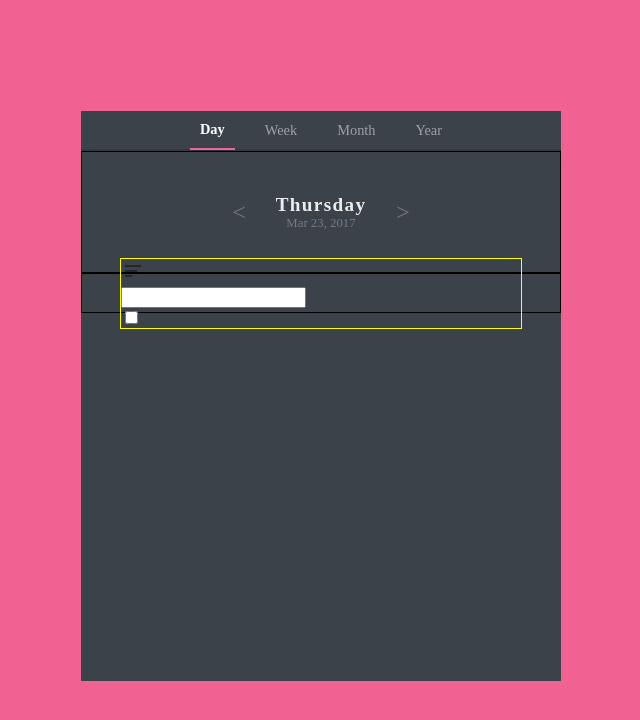
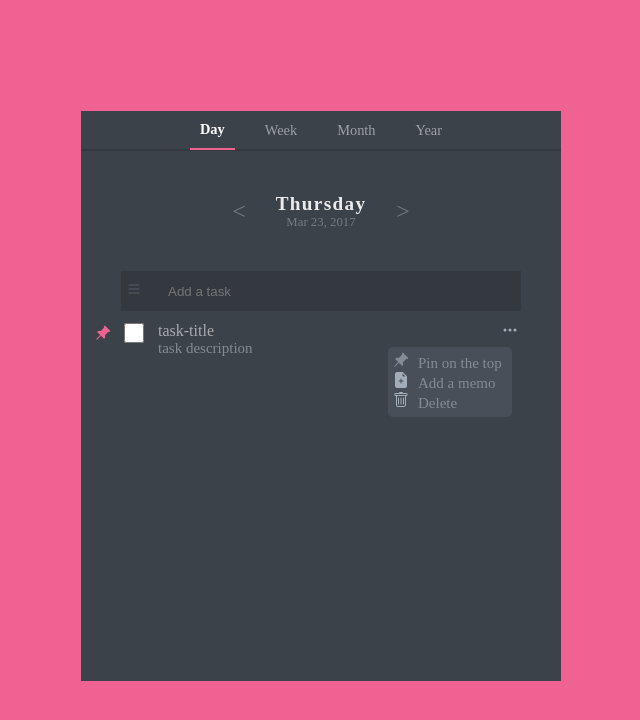
Before and after one commit to lilianeKenmogne/todo-app, a plain HTML site: page index.html in a window 1280 px wide. Shown: the whole page, without its empty margins (319-959 px from the left). Drawn offline with Linux system fonts and the light colour scheme.

Commit message:
implementation complète en html et css

```diff
--- a/css/style.css
+++ b/css/style.css
@@ -14,6 +14,7 @@ body {
     background-color: #3c424a;
 }
 
+/* Navigation menu */
 #nav {
     height: 40px;
     border-bottom: 2px solid #343940;
@@ -57,9 +58,9 @@ body {
     color: white;
 }
 
+/* Date bloc */
 #date {
     height: 120px;
-    border: 1px solid black;
     display: flex;
     justify-content: center;
     align-items: center;
@@ -95,17 +96,129 @@ body {
     font-family: "Poppins Regular";
 }
 
-#input-area {
+/* input bloc */
+#bloc-input {
     width: 100%;
+    display: flex;
+    justify-content: center;
+    align-items: center;
+    overflow: hidden;
+}
+
+#input {
+    width: 400px;
     height: 40px;
-    border: 1px solid black;
-    box-sizing: border-box;
+    background-color: #343940;
+    display: flex;
+    justify-content: flex-start;
+    align-items: center;
+}
+
+#input div {
+    margin: 5px;
+}
+
+#menu-icon {
+    width: 30px;
+}
+
+#bloc-input input {
+    width: 300px;
+    height: 40px;
+    border: 0px;
+    background-color: #343940;
+}
+
+/* Task block */
+#bloc-task {
+    height: 100px;
+    width: 430px;
+    margin: 7px;
+}
+
+.task-item {
+    height: 50px;
+    width: 100%;
+    display: flex;
+    justify-content: flex-start;
+    align-items: flex-start;
+    margin-bottom: 20px;
+}
+
+.title {
+    color: #a9abae;
+}
+
+.description {
+    color: #848b94;
+    font-size: 15px;
+}
+
+.pin {
+    width: 30px;
+    height: 30px;
     display: flex;
     justify-content: center;
     align-items: center;
 }
 
-#bloc1 {
+.line1 {
     width: 400px;
-    border: 1px solid yellow;
+    height: 50px;
+    display: flex;
+    margin-right: 0;
+    display: flex;
+    justify-content: space-between;
 }
+
+.check {
+    width: 30px;
+    height: 30px;
+    display: flex;
+    justify-content: center;
+    align-items: center;
+}
+
+.check input {
+    width: 20px;
+    height: 20px;
+    border: 1px solid #484f59;
+    background-color: #343940;
+}
+
+.task-title {
+    color: white;
+    width: 330px;
+    display: flex;
+    flex-direction: column;
+    justify-content: flex-start;
+    padding: 4px;
+}
+
+.more {
+    display: flex;
+    justify-content: center;
+    padding: 4px;
+    padding-right: 0;
+    justify-self: flex-end;
+}
+
+.actions {
+    position: absolute;
+    background-color: #484f59;
+    margin-top: 25px;
+    margin-right: 120px;
+    padding: 5px;
+    border-radius: 5px;
+    color: #848b95;
+    font-size: 15px;
+    /* display: none; */
+}
+
+.actions div span {
+    padding: 5px;
+}
+
+.actions div i {
+    padding: 5px;
+}
--- a/index.html
+++ b/index.html
@@ -32,65 +32,85 @@
                 <span> > </span>
             </div>
         </div>
-        <div id="input-area">
-            <div id="bloc1">
+        <div id="bloc-input">
+            <div id="input">
                 <div id="menu-icon">
-                    <svg src="assets/images/menu-alt-left-svgrepo-com.svg" width="24" height="24"
-                        style="fill: rgba(11, 11, 11, 0.5);transform: ;msFilter:;">
-                        <path d="M4 11h12v2H4zm0-5h16v2H4zm0 12h7.235v-2H4z"></path>
+                    <svg xmlns="http://www.w3.org/2000/svg" width="16" height="16" fill="#555d6a" class="bi bi-list"
+                        viewBox="0 0 16 16">
+                        <path fill-rule="evenodd"
+                            d="M2.5 12a.5.5 0 0 1 .5-.5h10a.5.5 0 0 1 0 1H3a.5.5 0 0 1-.5-.5zm0-4a.5.5 0 0 1 .5-.5h10a.5.5 0 0 1 0 1H3a.5.5 0 0 1-.5-.5zm0-4a.5.5 0 0 1 .5-.5h10a.5.5 0 0 1 0 1H3a.5.5 0 0 1-.5-.5z" />
                     </svg>
                 </div>
-                <div id="input">
-                    <input type="text">
-                </div>
-                <div id="enter-button">
-                    <input type="checkbox" name="" id="">
+                <div>
+                    <input type="text" placeholder="Add a task">
                 </div>
             </div>
         </div>
-        <!-- <div id="input">
-            <div id="inputcontent">
-                <div>
-                    <svg src="assets/images/menu-alt-left-svgrepo-com.svg" width="24" height="24"
-                        style="fill: rgba(11, 11, 11, 0.5);transform: ;msFilter:;">
-                        <path d="M4 11h12v2H4zm0-5h16v2H4zm0 12h7.235v-2H4z"></path>
+        <div id="bloc-task">
+            <div class="task-item">
+                <div class="pin">
+                    <svg xmlns="http://www.w3.org/2000/svg" width="16" height="16" fill="#f06292"
+                        class="bi bi-pin-angle-fill" viewBox="0 0 16 16">
+                        <path
+                            d="M9.828.722a.5.5 0 0 1 .354.146l4.95 4.95a.5.5 0 0 1 0 .707c-.48.48-1.072.588-1.503.588-.177 0-.335-.018-.46-.039l-3.134 3.134a5.927 5.927 0 0 1 .16 1.013c.046.702-.032 1.687-.72 2.375a.5.5 0 0 1-.707 0l-2.829-2.828-3.182 3.182c-.195.195-1.219.902-1.414.707-.195-.195.512-1.22.707-1.414l3.182-3.182-2.828-2.829a.5.5 0 0 1 0-.707c.688-.688 1.673-.767 2.375-.72a5.922 5.922 0 0 1 1.013.16l3.134-3.133a2.772 2.772 0 0 1-.04-.461c0-.43.108-1.022.589-1.503a.5.5 0 0 1 .353-.146z" />
                     </svg>
                 </div>
-                <input type="text" name="task" id="task" placeholder="Add a task">
+                <div class="line1">
+                    <div class="check">
+                        <input type="checkbox">
+                    </div>
+                    <div class="task-title">
+                        <div class="title">
+                            <span>task-title</span>
+                        </div>
+                        <div class="description">
+                            <span>task description</span>
                         </div>
                     </div>
-        <div id="task-list">
-            <div class="task-elt">
-                <div class="task-elt-content">
-                    <div class="line1">
-                        <div class="icon">
-                            <svg xmlns="http://www.w3.org/2000/svg" width="20" height="20"
-                                style="fill: rgba(0, 0, 0, 1);transform: ;msFilter:;">
+                    <div class="more">
+                        <div class="dots">
+                            <svg xmlns="http://www.w3.org/2000/svg" width="16" height="16" fill="#a3acb9"
+                                class="bi bi-three-dots" viewBox="0 0 16 16">
                                 <path
-                                    d="M15 11.586V6h2V4a2 2 0 0 0-2-2H9a2 2 0 0 0-2 2v2h2v5.586l-2.707 1.707A.996.996 0 0 0 6 14v2a1 1 0 0 0 1 1h4v3l1 2 1-2v-3h4a1 1 0 0 0 1-1v-2a.996.996 0 0 0-.293-.707L15 11.586z">
-                                </path>
+                                    d="M3 9.5a1.5 1.5 0 1 1 0-3 1.5 1.5 0 0 1 0 3zm5 0a1.5 1.5 0 1 1 0-3 1.5 1.5 0 0 1 0 3zm5 0a1.5 1.5 0 1 1 0-3 1.5 1.5 0 0 1 0 3z" />
                             </svg>
                         </div>
-                        <div class="checkbox">
-                            <input type="checkbox">
+
+                        <div class="actions">
+                            <div>
+                                <svg xmlns="http://www.w3.org/2000/svg" width="16" height="16" fill="currentColor"
+                                    class="bi bi-pin-angle-fill" viewBox="0 0 16 16">
+                                    <path
+                                        d="M9.828.722a.5.5 0 0 1 .354.146l4.95 4.95a.5.5 0 0 1 0 .707c-.48.48-1.072.588-1.503.588-.177 0-.335-.018-.46-.039l-3.134 3.134a5.927 5.927 0 0 1 .16 1.013c.046.702-.032 1.687-.72 2.375a.5.5 0 0 1-.707 0l-2.829-2.828-3.182 3.182c-.195.195-1.219.902-1.414.707-.195-.195.512-1.22.707-1.414l3.182-3.182-2.828-2.829a.5.5 0 0 1 0-.707c.688-.688 1.673-.767 2.375-.72a5.922 5.922 0 0 1 1.013.16l3.134-3.133a2.772 2.772 0 0 1-.04-.461c0-.43.108-1.022.589-1.503a.5.5 0 0 1 .353-.146z" />
+                                </svg>
+                                <span>Pin on the top</span>
                             </div>
-                        <div class="topic">
-                            <span>Getting and invite from Dribble</span>
+                            <div>
+                                <svg xmlns="http://www.w3.org/2000/svg" width="16" height="16" fill="#a3acb9"
+                                    class="bi bi-file-earmark-plus-fill" viewBox="0 0 16 16">
+                                    <path
+                                        d="M9.293 0H4a2 2 0 0 0-2 2v12a2 2 0 0 0 2 2h8a2 2 0 0 0 2-2V4.707A1 1 0 0 0 13.707 4L10 .293A1 1 0 0 0 9.293 0zM9.5 3.5v-2l3 3h-2a1 1 0 0 1-1-1zM8.5 7v1.5H10a.5.5 0 0 1 0 1H8.5V11a.5.5 0 0 1-1 0V9.5H6a.5.5 0 0 1 0-1h1.5V7a.5.5 0 0 1 1 0z" />
+                                </svg>
+                                <span>Add a memo</span>
                             </div>
-                        <div class="more">
-                            <svg xmlns="http://www.w3.org/2000/svg" width="20" height="20"
-                                style="fill: rgba(0, 0, 0, 1);transform: ;msFilter:;">
+                            <div>
+                                <svg xmlns="http://www.w3.org/2000/svg" width="16" height="16" fill="#a3acb9"
+                                    class="bi bi-trash" viewBox="0 0 16 16">
                                     <path
-                                    d="M12 10c-1.1 0-2 .9-2 2s.9 2 2 2 2-.9 2-2-.9-2-2-2zm6 0c-1.1 0-2 .9-2 2s.9 2 2 2 2-.9 2-2-.9-2-2-2zM6 10c-1.1 0-2 .9-2 2s.9 2 2 2 2-.9 2-2-.9-2-2-2z">
-                                </path>
+                                        d="M5.5 5.5A.5.5 0 0 1 6 6v6a.5.5 0 0 1-1 0V6a.5.5 0 0 1 .5-.5zm2.5 0a.5.5 0 0 1 .5.5v6a.5.5 0 0 1-1 0V6a.5.5 0 0 1 .5-.5zm3 .5a.5.5 0 0 0-1 0v6a.5.5 0 0 0 1 0V6z" />
+                                    <path fill-rule="evenodd"
+                                        d="M14.5 3a1 1 0 0 1-1 1H13v9a2 2 0 0 1-2 2H5a2 2 0 0 1-2-2V4h-.5a1 1 0 0 1-1-1V2a1 1 0 0 1 1-1H6a1 1 0 0 1 1-1h2a1 1 0 0 1 1 1h3.5a1 1 0 0 1 1 1v1zM4.118 4 4 4.059V13a1 1 0 0 0 1 1h6a1 1 0 0 0 1-1V4.059L11.882 4H4.118zM2.5 3V2h11v1h-11z" />
                                 </svg>
+                                <span>Delete</span>
+
+                            </div>
+                        </div>
+                    </div>
+
                 </div>
             </div>
         </div>
     </div>
-
-        </div>--
-    </div>
 </body>
 
 </html>
```
Lines whose indentation alone changed are shown as unchanged.
